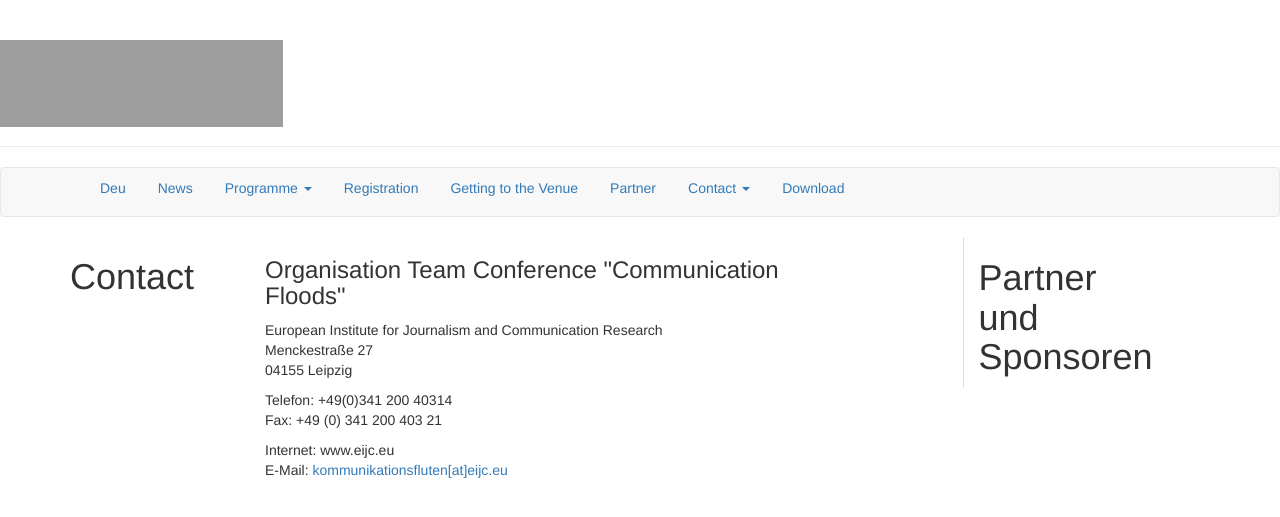
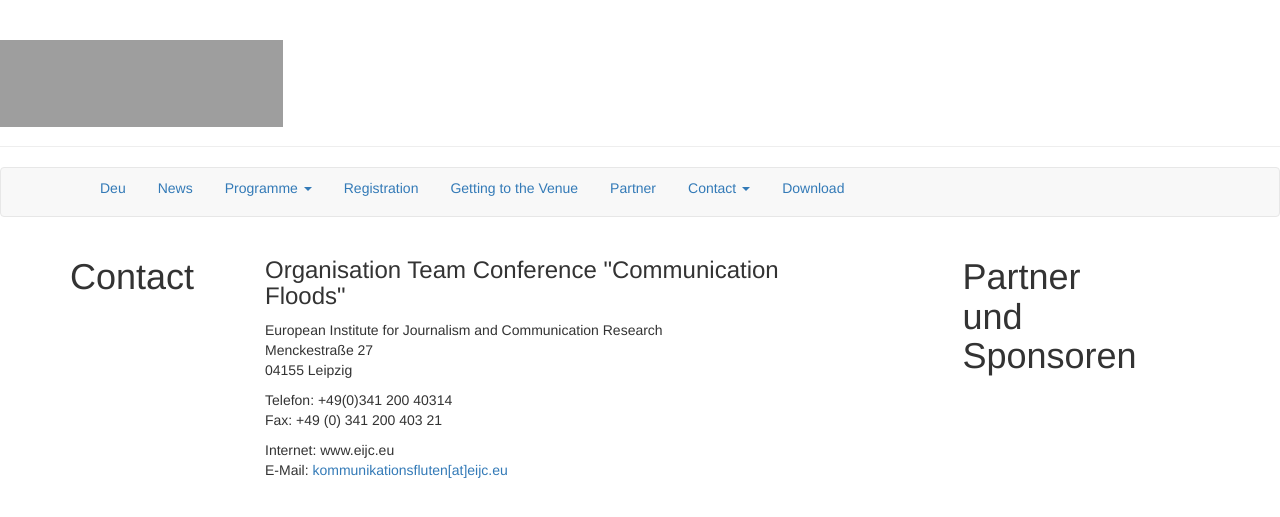
Before and after one commit to susedev/test, a Jekyll site: the page built from contact.html, in a window 1280 px wide. Shown: the top 517 px of the page. Built offline with Jekyll 4.4.1, drawn with Linux system fonts in a browser that asks for light colours; nearby versions of some CDN libraries; grey boxes are pictures that could not be loaded.

Commit message:
Update page.html

```diff
--- a/_layouts/page.html
+++ b/_layouts/page.html
@@ -21,7 +21,7 @@ layout: base
        <div class="space"></div>
     </div>
     <div class="col-md-3">
-       <div class="col-md-3" style="display: block; width: 150px; height: 100%; border:1px solid #FFF; border-left-color:#DDD; margin-left: 15px; box-sizing: border-box;">
+       <div class="col-md-3">
         <div class="sidebar_2"> <h1>Partner und Sponsoren</h1></div>
        </div>
     </div>
```
